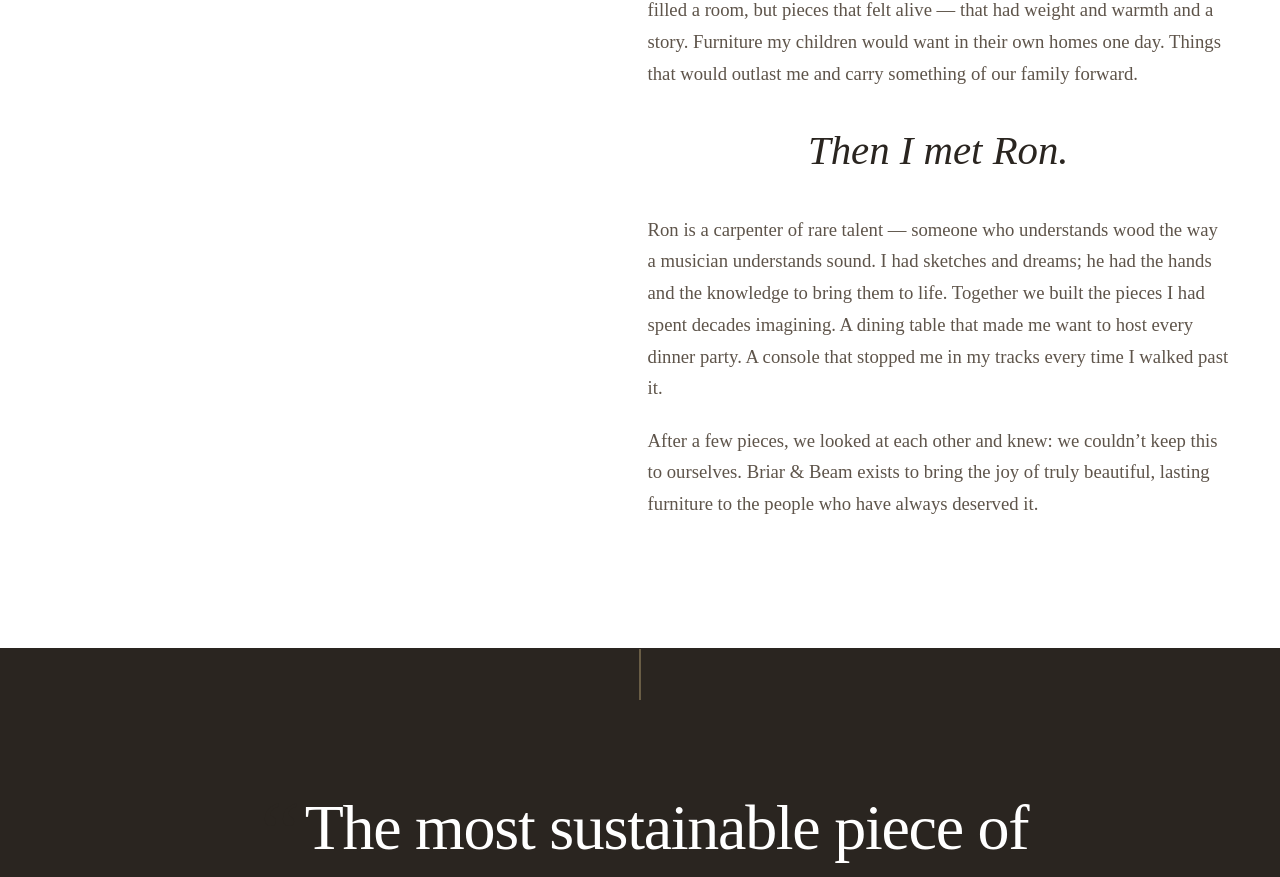
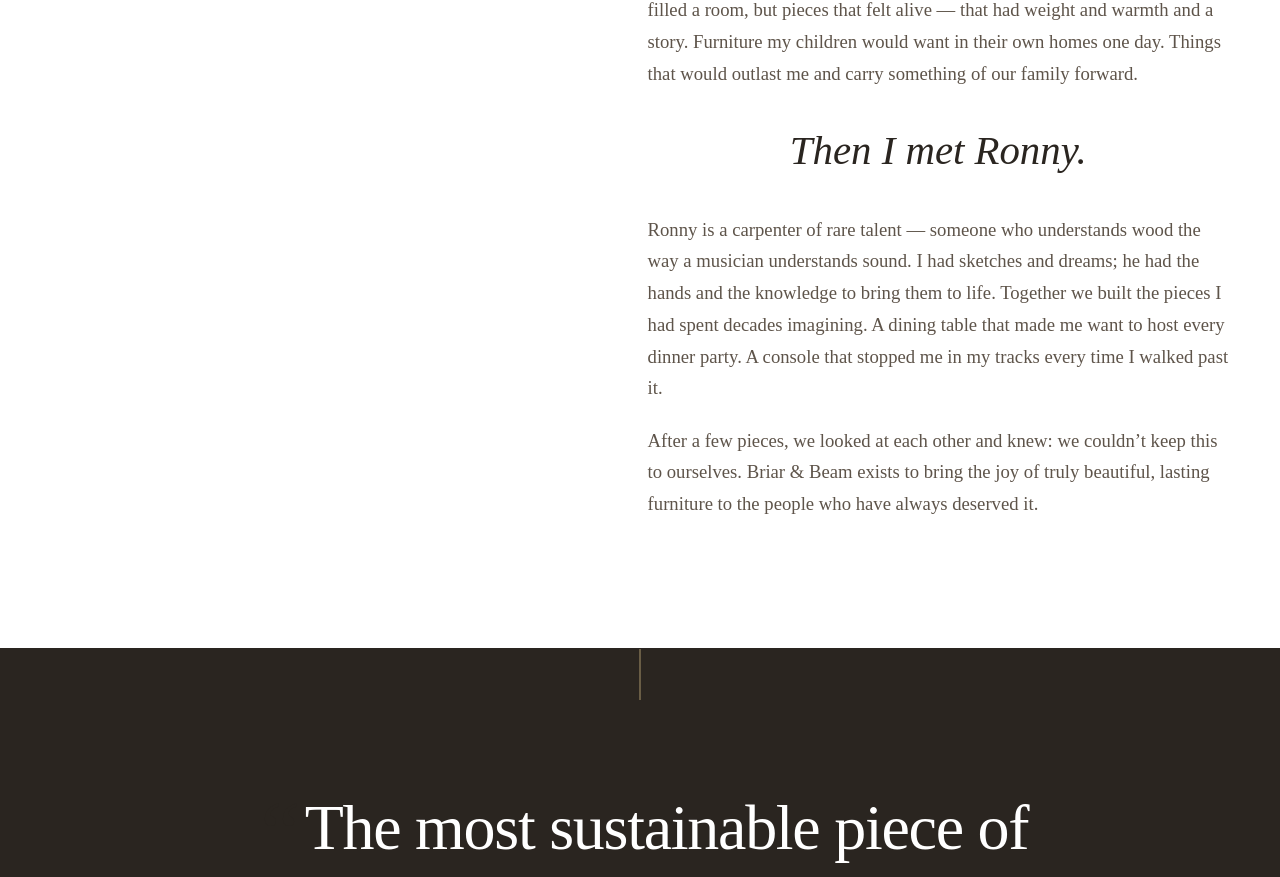
Before and after one commit to myleshorton/briar-and-beam, a Next.js app: page /about in a window 1280 px wide. Shown: the part 2095-2972 px from the top of the page. Built offline with nearby package versions, Linux system fonts and the light colour scheme.

Commit message:
Rename founder Ron -> Ronny on About page
Co-Authored-By: Claude Opus 4.7 <noreply@anthropic.com>

```diff
--- a/pages/about.js
+++ b/pages/about.js
@@ -108,8 +108,8 @@ export default function About() {
           <div className={`reveal ${styles.featureBody}`} style={{ '--delay': '240ms' }}>
             <p>IKEA when money was tight. Pottery Barn when I could stretch the budget. Pieces that looked fine in the store but never quite felt like mine — like they were just holding space until something better came along. I always assumed that something better was simply out of reach.</p>
             <p>What I really wanted was to be surrounded by beauty. Not just objects that filled a room, but pieces that felt alive — that had weight and warmth and a story. Furniture my children would want in their own homes one day. Things that would outlast me and carry something of our family forward.</p>
-            <p className={styles.bigStatement}><em>Then I met Ron.</em></p>
-            <p>Ron is a carpenter of rare talent — someone who understands wood the way a musician understands sound. I had sketches and dreams; he had the hands and the knowledge to bring them to life. Together we built the pieces I had spent decades imagining. A dining table that made me want to host every dinner party. A console that stopped me in my tracks every time I walked past it.</p>
+            <p className={styles.bigStatement}><em>Then I met Ronny.</em></p>
+            <p>Ronny is a carpenter of rare talent — someone who understands wood the way a musician understands sound. I had sketches and dreams; he had the hands and the knowledge to bring them to life. Together we built the pieces I had spent decades imagining. A dining table that made me want to host every dinner party. A console that stopped me in my tracks every time I walked past it.</p>
             <p>After a few pieces, we looked at each other and knew: we couldn&rsquo;t keep this to ourselves. Briar &amp; Beam exists to bring the joy of truly beautiful, lasting furniture to the people who have always deserved it.</p>
           </div>
         </div>
```
